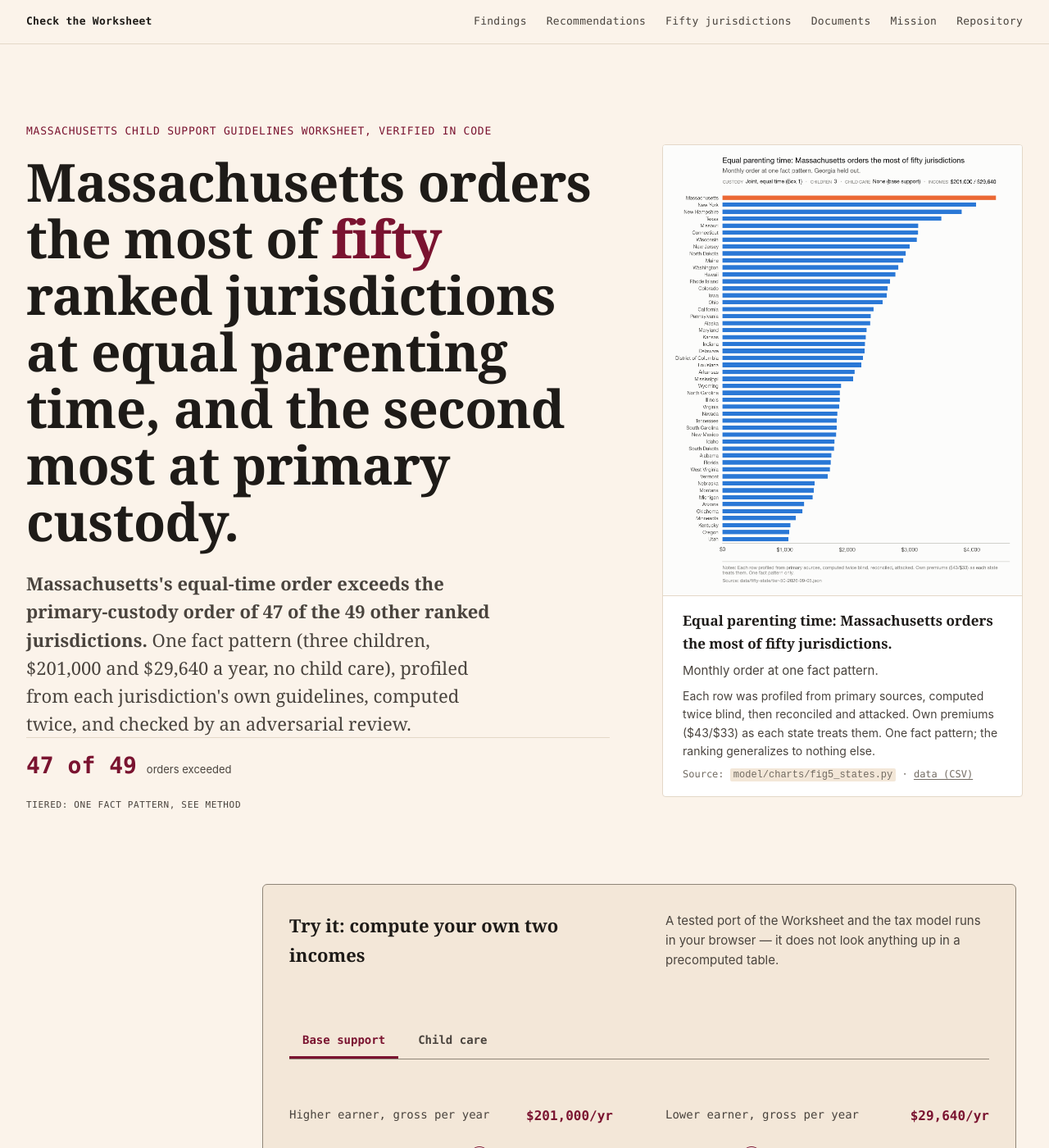
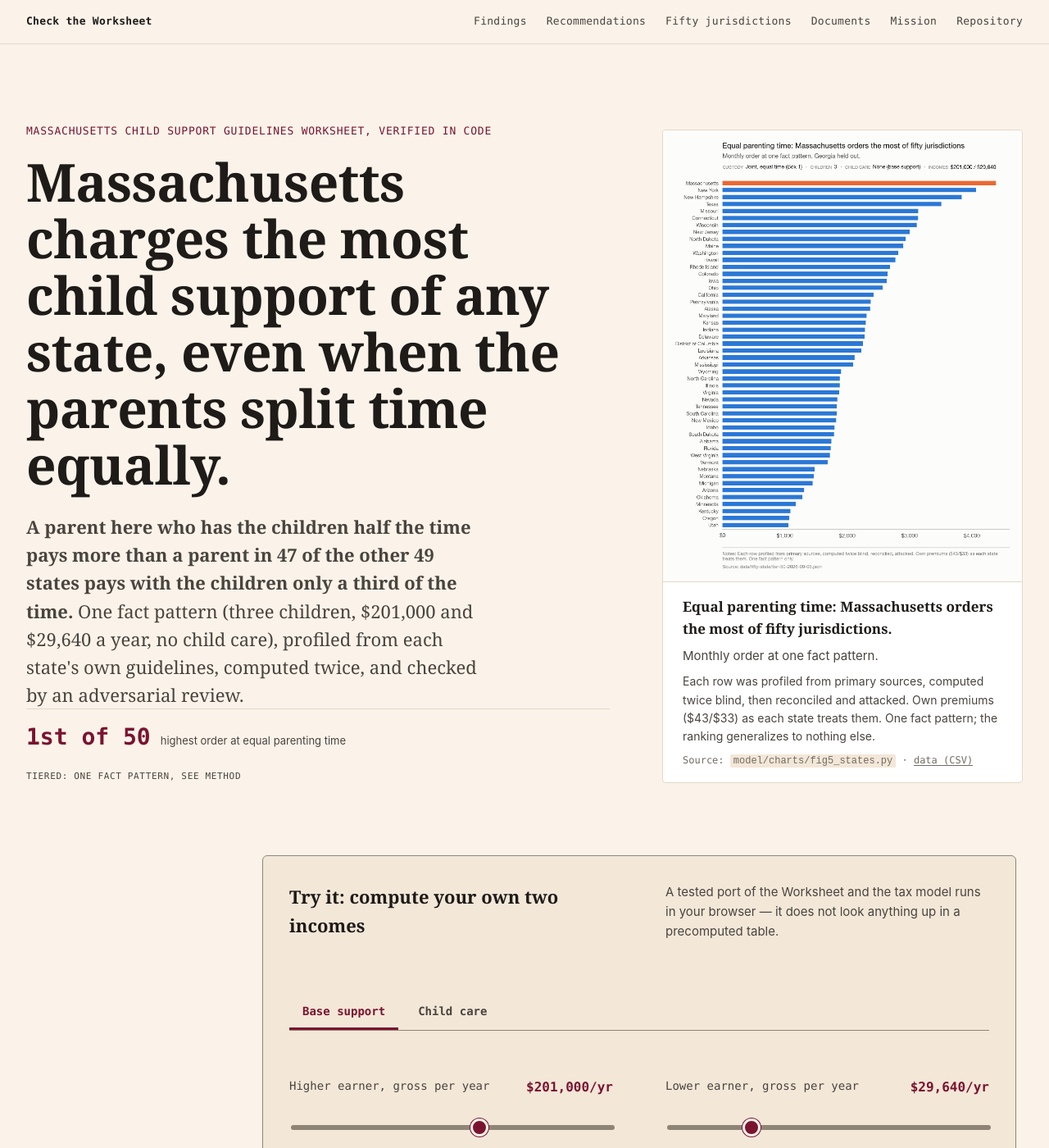
Before and after one commit to campbefs/checktheworksheet, a Jekyll site: the page built from index.html, in a window 1280 px wide and 1400 px high. Shown: the whole window at 82% size. Built offline with Jekyll 4.4.1, drawn with Linux system fonts in a browser that asks for light colours; some of the changed text lies outside the part shown.

Commit message:
Say the cross-state finding in plain words: half the time here costs more than a third of the time in 47 other states
Co-Authored-By: Claude Fable 5.1 <noreply@anthropic.com>

```diff
--- a/index.html
+++ b/index.html
@@ -24,14 +24,14 @@ scripts:
   <div class="hero-grid">
     <div class="hero-text">
       <p class="eyebrow">Massachusetts Child Support Guidelines Worksheet, verified in code</p>
-      <h1>Massachusetts orders the most of <span class="figure">fifty</span> ranked jurisdictions at equal parenting time, and the second most at primary custody.</h1>
-      <p class="lede"><strong>Massachusetts's equal-time order exceeds the primary-custody order of
-      47 of the 49 other ranked jurisdictions.</strong> One fact pattern (three children, $201,000
-      and $29,640 a year, no child care), profiled from each jurisdiction's own guidelines, computed
-      twice, and checked by an adversarial review.</p>
+      <h1>Massachusetts charges the most child support of any state, even when the parents split time equally.</h1>
+      <p class="lede"><strong>A parent here who has the children half the time pays more than a
+      parent in 47 of the other 49 states pays with the children only a third of the time.</strong>
+      One fact pattern (three children, $201,000 and $29,640 a year, no child care), profiled from
+      each state's own guidelines, computed twice, and checked by an adversarial review.</p>
       <div class="stat-callout">
-        <span class="stat-value">47 of 49</span>
-        <span class="stat-label">orders exceeded</span>
+        <span class="stat-value">1st of 50</span>
+        <span class="stat-label">highest order at equal parenting time</span>
       </div>
       <p class="confidence-tag">Tiered: one fact pattern, see method</p>
     </div>
@@ -241,7 +241,7 @@ scripts:
   <div class="content-col">
     <section class="exhibit-section" id="lead-comparison">
       <p class="eyebrow">The comparison behind this site</p>
-      <h2>Massachusetts's equal-time order exceeds the primary-custody order of 47 of the 49 other ranked jurisdictions.</h2>
+      <h2>A parent here with the children half the time pays more than a parent in 47 of the other 49 states pays with them a third of the time.</h2>
       <p>Every jurisdiction at primary custody first, then Massachusetts recomputed at equal
       parenting time. One fact pattern (three children, $201,000 and $29,640 a year), profiled,
       computed twice, and checked by an adversarial review. Full method below.</p>
@@ -370,11 +370,11 @@ scripts:
     </div>
     <div class="body">
       <p class="tag">Tiered: one fact pattern, see method <span class="interactive-badge">&rarr; sortable table</span></p>
-      <h3><a href="/findings/fifty-one-jurisdictions/">Massachusetts's equal-time order exceeds 47 of 49 other jurisdictions' primary orders</a></h3>
+      <h3><a href="/findings/fifty-one-jurisdictions/">Half the time here costs more than a third of the time in 47 other states</a></h3>
       <p>Fifty ranked jurisdictions, profiled and computed twice, then checked adversarially.</p>
       <div class="stat">
         <span class="stat-value">47 of 49</span>
-        <span class="stat-label">other jurisdictions' primary-custody orders exceeded</span>
+        <span class="stat-label">states where a third of the time costs less than half the time here</span>
       </div>
     </div>
   </article>
```
Also changed, not shown: findings/fifty-one-jurisdictions/index.md (+1 -1 lines), findings/index.md (+1 -1 lines).
